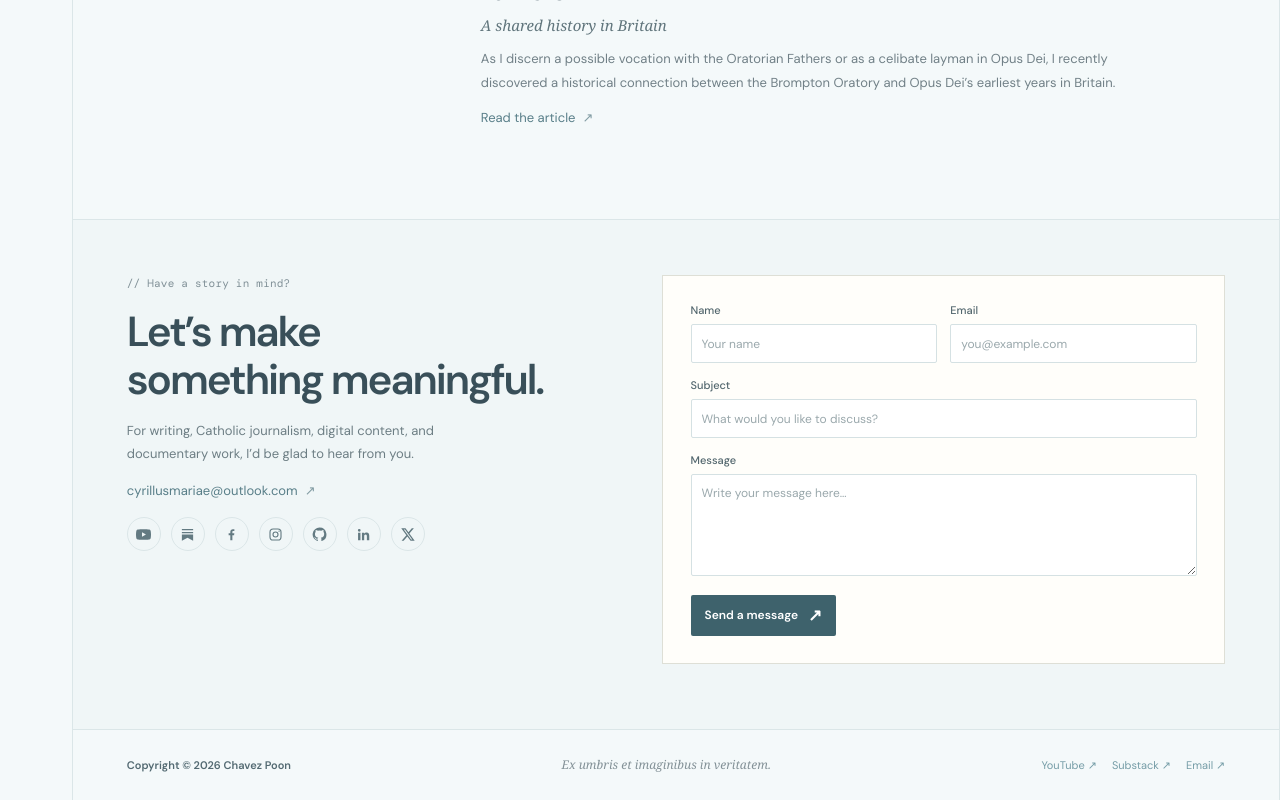
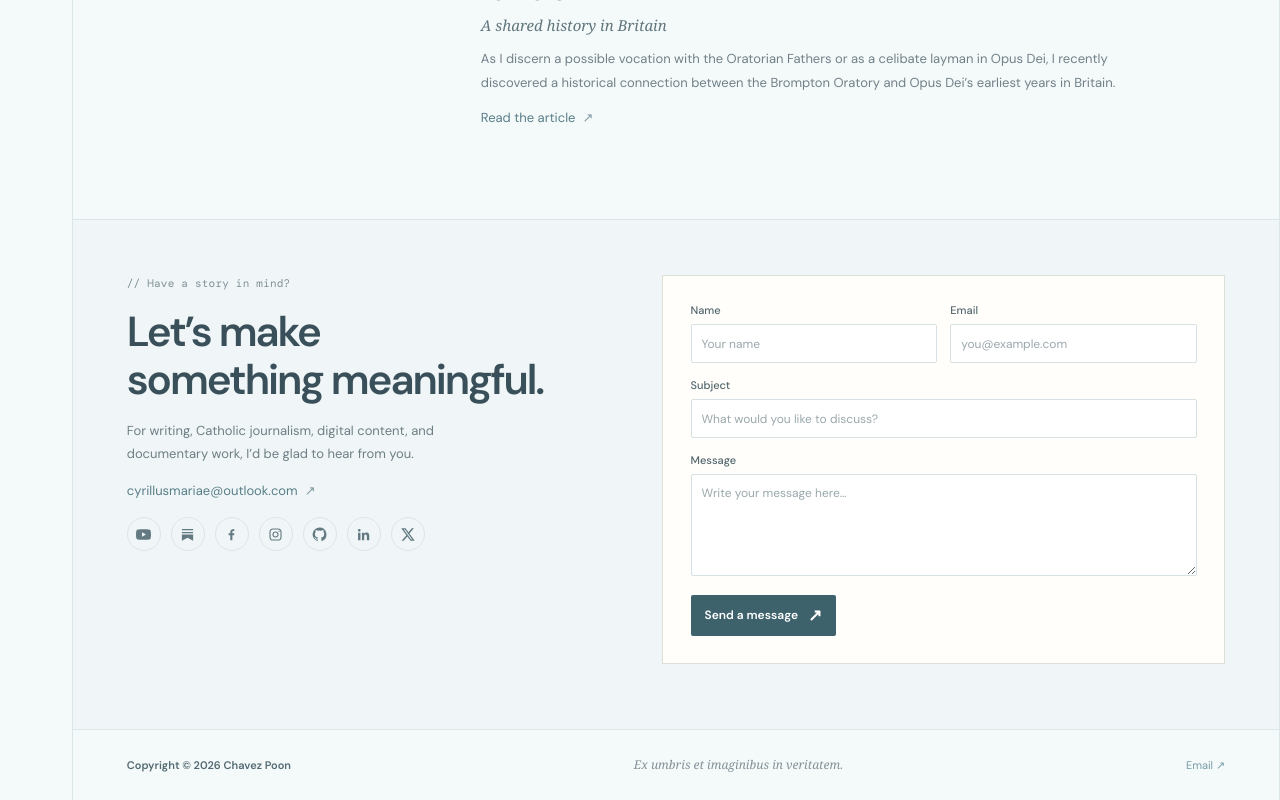
Before and after one commit to poonlonghei/poonlonghei.github.io, a Next.js app: page / in a window 1280 px wide. Shown: the part 2127-2927 px from the top of the page. Built offline with nearby package versions, Linux system fonts and the light colour scheme; a web font is replaced by a local one.

Commit message:
Update site.tsx

```diff
--- a/src/components/site.tsx
+++ b/src/components/site.tsx
@@ -34,8 +34,6 @@ export function SiteFooter({ chinese = false }: { chinese?: boolean }) {
       <a className="english-footer-name" href="/">Copyright © {new Date().getFullYear()} Chavez Poon</a>
       <span>Ex umbris et imaginibus in veritatem.</span>
       <div className="english-footer-links">
-        <a href="https://www.youtube.com/@cyrillusmariae" target="_blank" rel="noopener noreferrer">YouTube ↗</a>
-        <a href="https://poonlonghei.substack.com" target="_blank" rel="noopener noreferrer">Substack ↗</a>
         <a href="mailto:cyrillusmariae@outlook.com">Email ↗</a>
       </div>
     </footer>;
```
